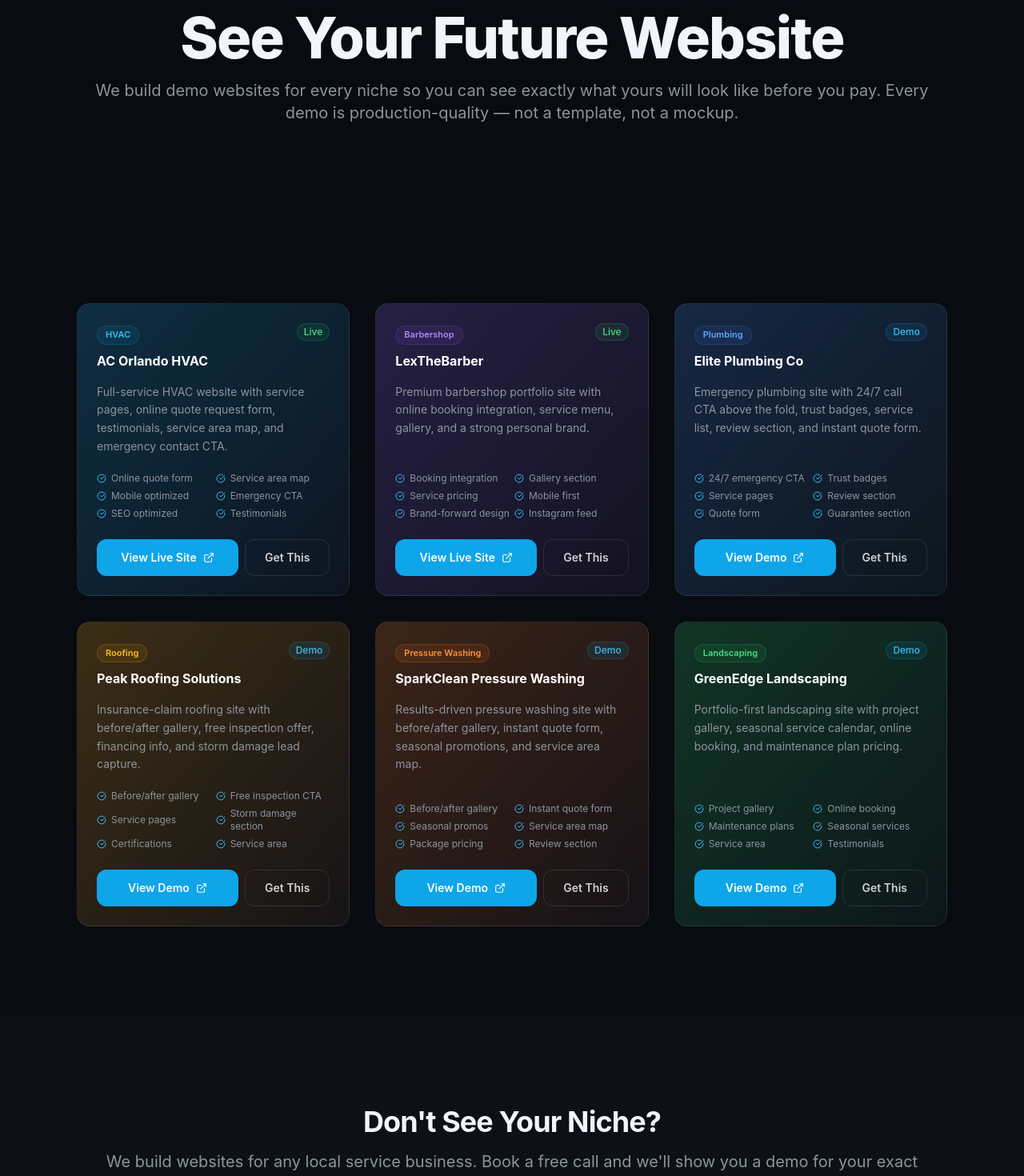
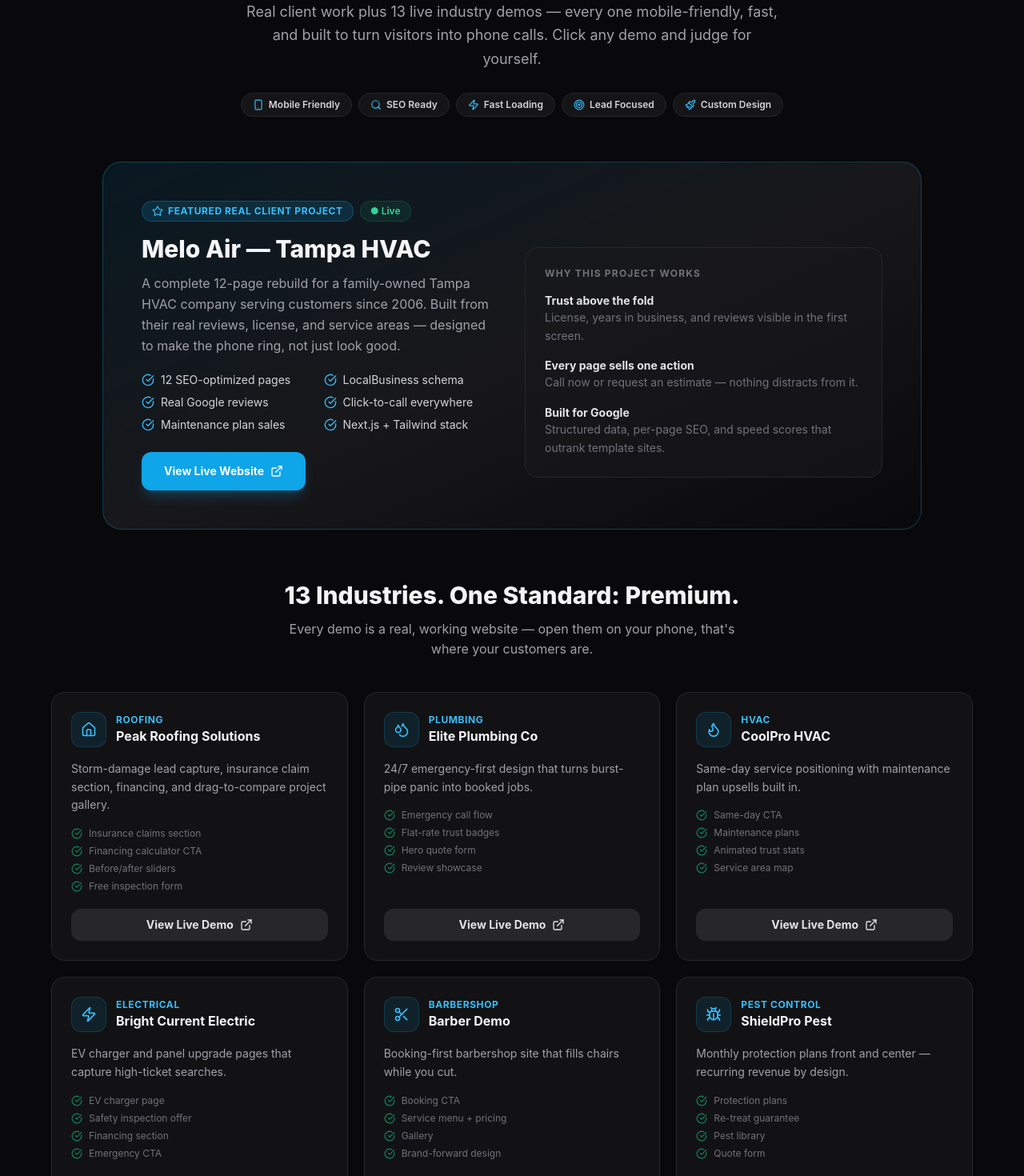
Before and after one commit to hayabusarivera23-ops/gr-scale-website, a Next.js app: page /demos in a window 1280 px wide. Shown: the part 240-1710 px from the top of the page at 80% size. Built offline with nearby package versions, Linux system fonts and the light colour scheme.

Commit message:
Premium demo gallery: Melo Air featured client project, 13 real demo URLs (fixes broken demos.grscale.com links)

```diff
--- a/src/app/demos/page.tsx
+++ b/src/app/demos/page.tsx
@@ -1,169 +1,171 @@
+import type { Metadata } from 'next'
 import Link from 'next/link'
-import { ArrowRight, ExternalLink, CheckCircle } from 'lucide-react'
+import {
+  ArrowRight, ExternalLink, CheckCircle, Star, Smartphone, Search,
+  Zap, Target, Paintbrush, Wrench, Droplets, Flame, Bug, TreePine,
+  Sparkles, Layers, Scissors, Utensils, Leaf, Waves, Home as HomeIcon,
+} from 'lucide-react'
+
+export const metadata: Metadata = {
+  title: 'Portfolio & Live Demos — GR Scale | Websites for Local Service Businesses',
+  description: 'Real client work and 13 live industry demos. See exactly what your business could look like online — roofing, plumbing, HVAC, barbershops, and more.',
+}
+
+const DEMO_BASE = 'https://gr-scale-demos.vercel.app'
+
+const BADGES = [
+  { icon: Smartphone, label: 'Mobile Friendly' },
+  { icon: Search,     label: 'SEO Ready' },
+  { icon: Zap,        label: 'Fast Loading' },
+  { icon: Target,     label: 'Lead Focused' },
+  { icon: Paintbrush, label: 'Custom Design' },
+]
 
 const DEMOS = [
-  {
-    slug:    'hvac',
-    name:    'AC Orlando HVAC',
-    niche:   'HVAC',
-    url:     'https://acorlandohvac.com',
-    status:  'Live',
-    color:   'from-sky-500/20 to-blue-700/5',
-    accent:  'sky',
-    tagCls:  'bg-sky-500/10 text-sky-400 border-sky-500/20',
-    desc:    'Full-service HVAC website with service pages, online quote request form, testimonials, service area map, and emergency contact CTA.',
-    features: ['Online quote form', 'Service area map', 'Mobile optimized', 'Emergency CTA', 'SEO optimized', 'Testimonials'],
-  },
-  {
-    slug:    'barber',
-    name:    'LexTheBarber',
-    niche:   'Barbershop',
-    url:     'https://lexthebarber.com',
-    status:  'Live',
-    color:   'from-violet-500/20 to-purple-700/5',
-    accent:  'violet',
-    tagCls:  'bg-violet-500/10 text-violet-400 border-violet-500/20',
-    desc:    'Premium barbershop portfolio site with online booking integration, service menu, gallery, and a strong personal brand.',
-    features: ['Booking integration', 'Gallery section', 'Service pricing', 'Mobile first', 'Brand-forward design', 'Instagram feed'],
-  },
-  {
-    slug:    'plumbing',
-    name:    'Elite Plumbing Co',
-    niche:   'Plumbing',
-    url:     'https://demos.grscale.com/plumbing',
-    status:  'Demo',
-    color:   'from-blue-500/20 to-cyan-700/5',
-    accent:  'blue',
-    tagCls:  'bg-blue-500/10 text-blue-400 border-blue-500/20',
-    desc:    'Emergency plumbing site with 24/7 call CTA above the fold, trust badges, service list, review section, and instant quote form.',
-    features: ['24/7 emergency CTA', 'Trust badges', 'Service pages', 'Review section', 'Quote form', 'Guarantee section'],
-  },
-  {
-    slug:    'roofing',
-    name:    'Peak Roofing Solutions',
-    niche:   'Roofing',
-    url:     'https://demos.grscale.com/roofing',
-    status:  'Demo',
-    color:   'from-amber-500/20 to-orange-700/5',
-    accent:  'amber',
-    tagCls:  'bg-amber-500/10 text-amber-400 border-amber-500/20',
-    desc:    'Insurance-claim roofing site with before/after gallery, free inspection offer, financing info, and storm damage lead capture.',
-    features: ['Before/after gallery', 'Free inspection CTA', 'Service pages', 'Storm damage section', 'Certifications', 'Service area'],
-  },
-  {
-    slug:    'pressure-washing',
-    name:    'SparkClean Pressure Washing',
-    niche:   'Pressure Washing',
-    url:     'https://demos.grscale.com/pressure-washing',
-    status:  'Demo',
-    color:   'from-orange-500/20 to-red-700/5',
-    accent:  'orange',
-    tagCls:  'bg-orange-500/10 text-orange-400 border-orange-500/20',
-    desc:    'Results-driven pressure washing site with before/after gallery, instant quote form, seasonal promotions, and service area map.',
-    features: ['Before/after gallery', 'Instant quote form', 'Seasonal promos', 'Service area map', 'Package pricing', 'Review section'],
-  },
-  {
-    slug:    'landscaping',
-    name:    'GreenEdge Landscaping',
-    niche:   'Landscaping',
-    url:     'https://demos.grscale.com/landscaping',
-    status:  'Demo',
-    color:   'from-green-500/20 to-emerald-700/5',
-    accent:  'green',
-    tagCls:  'bg-green-500/10 text-green-400 border-green-500/20',
-    desc:    'Portfolio-first landscaping site with project gallery, seasonal service calendar, online booking, and maintenance plan pricing.',
-    features: ['Project gallery', 'Online booking', 'Maintenance plans', 'Seasonal services', 'Service area', 'Testimonials'],
-  },
+  { slug: 'roofing',          icon: HomeIcon,  niche: 'Roofing',          name: 'Peak Roofing Solutions',  desc: 'Storm-damage lead capture, insurance claim section, financing, and drag-to-compare project gallery.', features: ['Insurance claims section', 'Financing calculator CTA', 'Before/after sliders', 'Free inspection form'] },
+  { slug: 'plumbing',         icon: Droplets,  niche: 'Plumbing',         name: 'Elite Plumbing Co',       desc: '24/7 emergency-first design that turns burst-pipe panic into booked jobs.', features: ['Emergency call flow', 'Flat-rate trust badges', 'Hero quote form', 'Review showcase'] },
+  { slug: 'hvac',             icon: Flame,     niche: 'HVAC',             name: 'CoolPro HVAC',            desc: 'Same-day service positioning with maintenance plan upsells built in.', features: ['Same-day CTA', 'Maintenance plans', 'Animated trust stats', 'Service area map'] },
+  { slug: 'electrician',      icon: Zap,       niche: 'Electrical',       name: 'Bright Current Electric', desc: 'EV charger and panel upgrade pages that capture high-ticket searches.', features: ['EV charger page', 'Safety inspection offer', 'Financing section', 'Emergency CTA'] },
+  { slug: 'barber',           icon: Scissors,  niche: 'Barbershop',       name: 'Barber Demo',             desc: 'Booking-first barbershop site that fills chairs while you cut.', features: ['Booking CTA', 'Service menu + pricing', 'Gallery', 'Brand-forward design'] },
+  { slug: 'pest-control',     icon: Bug,       niche: 'Pest Control',     name: 'ShieldPro Pest',          desc: 'Monthly protection plans front and center — recurring revenue by design.', features: ['Protection plans', 'Re-treat guarantee', 'Pest library', 'Quote form'] },
+  { slug: 'painting',         icon: Paintbrush,niche: 'Painting',         name: 'TrueCoat Painting',       desc: 'Portfolio-driven design with free color consultation lead magnet.', features: ['Project portfolio', 'Color consult offer', 'Cabinet painting page', '5-yr warranty badges'] },
+  { slug: 'flooring',         icon: Layers,    niche: 'Flooring',         name: 'Solid Ground Flooring',   desc: 'Big-ticket flooring sales supported by financing and in-home estimate flow.', features: ['Financing section', 'In-home estimate CTA', 'Material comparison', 'Install warranty'] },
+  { slug: 'tree-service',     icon: TreePine,  niche: 'Tree Service',     name: 'IronOak Tree Service',    desc: 'Emergency removal and crane work with insurance documentation angle.', features: ['24/7 storm response', 'Crane work showcase', 'Arborist credibility', 'Free estimates'] },
+  { slug: 'cleaning',         icon: Sparkles,  niche: 'Cleaning',         name: 'FreshNest Cleaning',      desc: 'Recurring plan sales with a 200% guarantee that closes trust instantly.', features: ['Recurring plans', '200% guarantee', 'Booking form', 'Airbnb turnovers'] },
+  { slug: 'landscaping',      icon: Leaf,      niche: 'Landscaping',      name: 'Landscaping Demo',        desc: 'Seasonal package selling for year-round contracts, not one-off mows.', features: ['Seasonal packages', 'Before/after gallery', 'Estimate form', 'Maintenance plans'] },
+  { slug: 'pressure-washing', icon: Waves,     niche: 'Pressure Washing', name: 'Pressure Washing Demo',   desc: 'Before/after-driven design where the transformation does the selling.', features: ['Comparison sliders', 'Instant quote CTA', 'Service bundles', 'Service area map'] },
+  { slug: 'restaurant',       icon: Utensils,  niche: 'Restaurant',       name: 'Casa Verde Kitchen',      desc: 'Menu-forward restaurant site with reservations and private event booking.', features: ['Menu showcase', 'Reservation CTA', 'Private events page', 'Photo gallery'] },
 ]
 
 export default function DemosPage() {
   return (
-    <div className="pt-24">
-      {/* Header */}
-      <section className="section pb-0">
-        <div className="container-site text-center max-w-3xl">
-          <span className="badge mb-4">Demo Gallery</span>
-          <h1 className="h1 mb-4">See Your Future Website</h1>
-          <p className="lead">
-            We build demo websites for every niche so you can see exactly what yours will look like before you pay.
-            Every demo is production-quality — not a template, not a mockup.
+    <div className="bg-zinc-950 text-zinc-100">
+
+      {/* ── Header ── */}
+      <section className="pt-24 pb-14 text-center px-4">
+        <p className="text-xs font-bold uppercase tracking-widest text-sky-400 mb-3">Portfolio & Live Demos</p>
+        <h1 className="text-4xl sm:text-5xl font-extrabold tracking-tight mb-5 max-w-3xl mx-auto">
+          See What Your Business Could Look Like Online
+        </h1>
+        <p className="text-lg text-zinc-400 max-w-2xl mx-auto leading-relaxed">
+          Real client work plus 13 live industry demos — every one mobile-friendly, fast,
+          and built to turn visitors into phone calls. Click any demo and judge for yourself.
         </p>
+        <div className="flex flex-wrap justify-center gap-2 mt-7">
+          {BADGES.map(({ icon: Icon, label }) => (
+            <span key={label} className="inline-flex items-center gap-1.5 rounded-full border border-zinc-800 bg-zinc-900/80 px-3.5 py-1.5 text-xs font-semibold text-zinc-300">
+              <Icon className="h-3.5 w-3.5 text-sky-400" /> {label}
+            </span>
+          ))}
         </div>
       </section>
 
-      {/* Demo grid */}
-      <section className="section">
-        <div className="container-site">
-          <div className="grid gap-8 md:grid-cols-2 lg:grid-cols-3">
-            {DEMOS.map(d => (
-              <div
-                key={d.slug}
-                id={d.slug}
-                className={`card group relative flex flex-col bg-gradient-to-br ${d.color}`}
-              >
-                {/* Header */}
-                <div className="flex items-start justify-between mb-4">
+      {/* ── Featured: Melo Air (real client) ── */}
+      <section className="px-4 pb-16">
+        <div className="max-w-5xl mx-auto rounded-3xl border border-sky-500/30 bg-gradient-to-br from-sky-500/10 via-zinc-900 to-zinc-950 p-8 md:p-12">
+          <div className="flex flex-wrap items-center gap-2 mb-4">
+            <span className="inline-flex items-center gap-1.5 rounded-full bg-sky-500/15 border border-sky-500/30 px-3 py-1 text-xs font-bold text-sky-400 uppercase tracking-wider">
+              <Star className="h-3.5 w-3.5" /> Featured Real Client Project
+            </span>
+            <span className="rounded-full bg-emerald-500/10 border border-emerald-500/20 px-3 py-1 text-xs font-semibold text-emerald-400">● Live</span>
+          </div>
+          <div className="grid gap-8 md:grid-cols-2 items-center">
             <div>
-                    <span className={`inline-flex items-center rounded-full border px-2.5 py-0.5 text-[11px] font-semibold mb-2 ${d.tagCls}`}>
-                      {d.niche}
-                    </span>
-                    <h2 className="text-base font-bold text-white">{d.name}</h2>
+              <h2 className="text-3xl font-extrabold mb-3">Melo Air — Tampa HVAC</h2>
+              <p className="text-zinc-400 leading-relaxed mb-5">
+                A complete 12-page rebuild for a family-owned Tampa HVAC company serving customers
+                since 2006. Built from their real reviews, license, and service areas — designed to
+                make the phone ring, not just look good.
+              </p>
+              <div className="grid grid-cols-2 gap-2 mb-6">
+                {['12 SEO-optimized pages', 'LocalBusiness schema', 'Real Google reviews', 'Click-to-call everywhere', 'Maintenance plan sales', 'Next.js + Tailwind stack'].map(f => (
+                  <div key={f} className="flex items-center gap-2 text-sm text-zinc-300">
+                    <CheckCircle className="h-4 w-4 text-sky-400 shrink-0" /> {f}
                   </div>
-                  <span className={`text-xs font-medium px-2 py-0.5 rounded-full border ${
-                    d.status === 'Live'
-                      ? 'bg-green-500/10 text-green-400 border-green-500/20'
-                      : 'bg-brand-500/10 text-brand-400 border-brand-500/20'
-                  }`}>
-                    {d.status}
-                  </span>
+                ))}
               </div>
-
-                {/* Description */}
-                <p className="text-sm text-[var(--text-muted)] leading-relaxed mb-5 flex-1">{d.desc}</p>
-
-                {/* Features */}
-                <ul className="grid grid-cols-2 gap-1.5 mb-6">
-                  {d.features.map(f => (
-                    <li key={f} className="flex items-center gap-1.5 text-xs text-[var(--text-muted)]">
-                      <CheckCircle className="h-3 w-3 text-brand-400 shrink-0" /> {f}
-                    </li>
-                  ))}
-                </ul>
-
-                {/* Actions */}
-                <div className="flex gap-2">
-                  <a
-                    href={d.url}
-                    target="_blank"
-                    rel="noopener noreferrer"
-                    className="flex-1 btn-primary text-sm py-2 justify-center text-center"
-                  >
-                    {d.status === 'Live' ? 'View Live Site' : 'View Demo'} <ExternalLink className="h-3.5 w-3.5" />
+              <a href="https://meloair-v2.vercel.app" target="_blank" rel="noopener noreferrer"
+                className="inline-flex items-center gap-2 rounded-xl bg-sky-500 px-7 py-3.5 text-sm font-bold text-white shadow-lg shadow-sky-500/25 hover:bg-sky-400 transition">
+                View Live Website <ExternalLink className="h-4 w-4" />
               </a>
-                  <Link
-                    href={`/book?industry=${d.niche}`}
-                    className="btn-ghost text-sm py-2 px-3"
-                    title="Get a site like this for your business"
-                  >
-                    Get This
-                  </Link>
             </div>
+            <div className="rounded-2xl border border-zinc-800 bg-zinc-900/60 p-6">
+              <p className="text-xs font-bold uppercase tracking-widest text-zinc-500 mb-4">Why this project works</p>
+              {[
+                ['Trust above the fold', 'License, years in business, and reviews visible in the first screen.'],
+                ['Every page sells one action', 'Call now or request an estimate — nothing distracts from it.'],
+                ['Built for Google', 'Structured data, per-page SEO, and speed scores that outrank template sites.'],
+              ].map(([t, d]) => (
+                <div key={t} className="mb-4 last:mb-0">
+                  <p className="text-sm font-bold text-zinc-200">{t}</p>
+                  <p className="text-sm text-zinc-500 leading-relaxed">{d}</p>
                 </div>
               ))}
             </div>
           </div>
+        </div>
       </section>
 
-      {/* CTA */}
-      <section className="section bg-[#0d1117]">
-        <div className="container-site text-center max-w-2xl">
-          <h2 className="h2 mb-4">Don&apos;t See Your Niche?</h2>
-          <p className="lead mb-8">
-            We build websites for any local service business. Book a free call and we&apos;ll show you a demo for your exact industry.
+      {/* ── Demo grid ── */}
+      <section className="px-4 pb-20">
+        <div className="max-w-6xl mx-auto">
+          <div className="text-center mb-10">
+            <h2 className="text-3xl font-extrabold mb-3">13 Industries. One Standard: Premium.</h2>
+            <p className="text-zinc-400 max-w-xl mx-auto">Every demo is a real, working website — open them on your phone, that&apos;s where your customers are.</p>
+          </div>
+          <div className="grid gap-5 sm:grid-cols-2 lg:grid-cols-3">
+            {DEMOS.map(d => {
+              const Icon = d.icon
+              return (
+                <div key={d.slug} className="group rounded-2xl border border-zinc-800 bg-zinc-900/60 p-6 flex flex-col hover:border-sky-500/40 hover:bg-zinc-900 transition">
+                  <div className="flex items-center gap-3 mb-4">
+                    <div className="flex h-11 w-11 items-center justify-center rounded-xl bg-sky-500/10 border border-sky-500/20 shrink-0">
+                      <Icon className="h-5 w-5 text-sky-400" />
+                    </div>
+                    <div>
+                      <p className="text-xs font-bold uppercase tracking-wider text-sky-400">{d.niche}</p>
+                      <h3 className="text-base font-bold text-zinc-100">{d.name}</h3>
+                    </div>
+                  </div>
+                  <p className="text-sm text-zinc-400 leading-relaxed mb-4">{d.desc}</p>
+                  <div className="space-y-1.5 mb-5">
+                    {d.features.map(f => (
+                      <div key={f} className="flex items-center gap-2 text-xs text-zinc-500">
+                        <CheckCircle className="h-3.5 w-3.5 text-emerald-500/70 shrink-0" /> {f}
+                      </div>
+                    ))}
+                  </div>
+                  <div className="mt-auto flex items-center gap-2">
+                    <a href={`${DEMO_BASE}/${d.slug}`} target="_blank" rel="noopener noreferrer"
+                      className="flex-1 inline-flex items-center justify-center gap-2 rounded-xl bg-zinc-800 group-hover:bg-sky-500 px-4 py-2.5 text-sm font-bold text-zinc-200 group-hover:text-white transition">
+                      View Live Demo <ExternalLink className="h-4 w-4" />
+                    </a>
+                  </div>
+                </div>
+              )
+            })}
+          </div>
+        </div>
+      </section>
+
+      {/* ── CTA ── */}
+      <section className="px-4 pb-24">
+        <div className="max-w-3xl mx-auto text-center rounded-3xl border border-zinc-800 bg-gradient-to-br from-zinc-900 to-zinc-950 p-10">
+          <h2 className="text-3xl font-extrabold mb-4">Want Your Business to Look Like This?</h2>
+          <p className="text-zinc-400 mb-7 leading-relaxed">
+            Professional websites for local service businesses — mobile-friendly, fast, and built
+            to turn visitors into leads. Live within 7 days of your go-ahead.
           </p>
-          <Link href="/book" className="btn-primary px-10 py-4 text-base">
-            Book Free Strategy Call <ArrowRight className="h-4 w-4" />
+          <div className="flex flex-col sm:flex-row justify-center gap-3">
+            <Link href="/contact"
+              className="inline-flex items-center justify-center gap-2 rounded-xl bg-sky-500 px-8 py-4 text-sm font-bold text-white shadow-lg shadow-sky-500/25 hover:bg-sky-400 transition">
+              Get a Free Website Audit <ArrowRight className="h-4 w-4" />
             </Link>
+            <Link href="/pricing"
+              className="inline-flex items-center justify-center gap-2 rounded-xl border border-zinc-700 px-8 py-4 text-sm font-semibold text-zinc-200 hover:border-zinc-500 transition">
+              See Pricing
+            </Link>
+          </div>
         </div>
       </section>
     </div>
```
Lines whose indentation alone changed are shown as unchanged.
